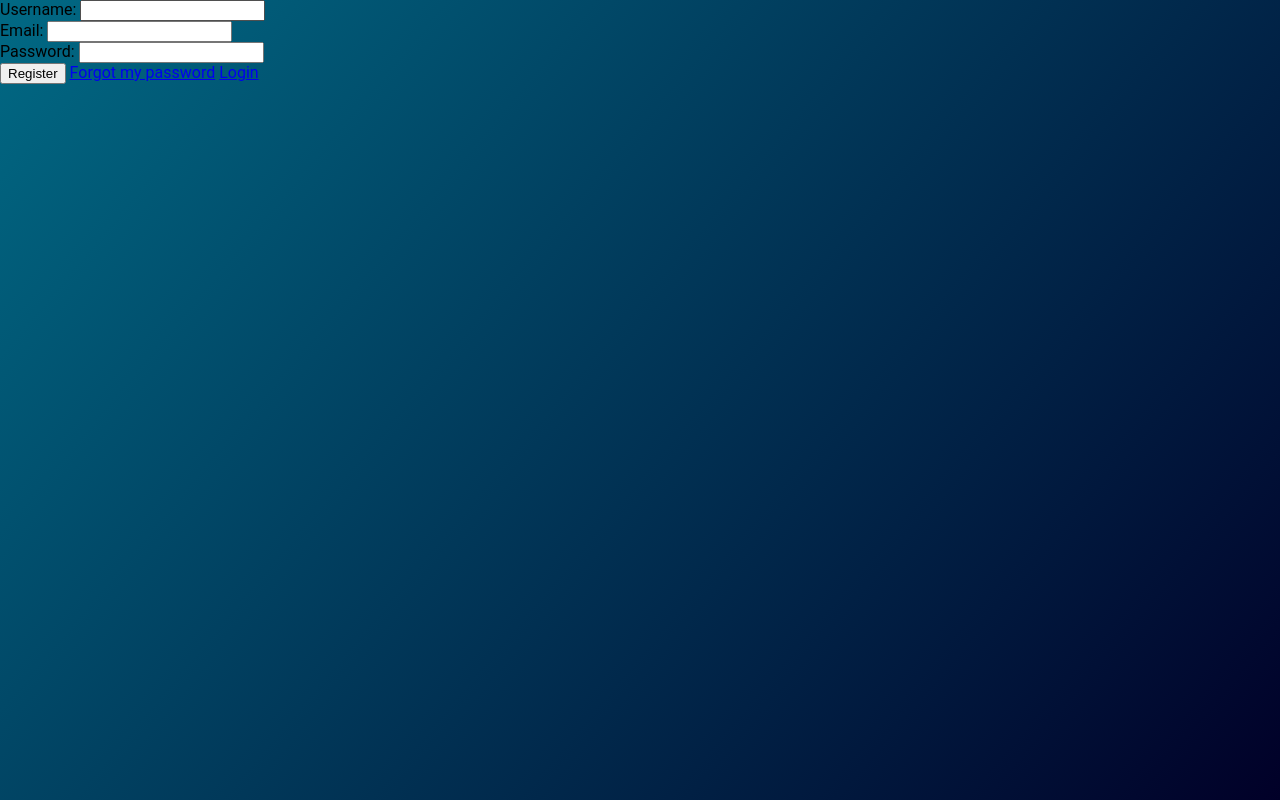
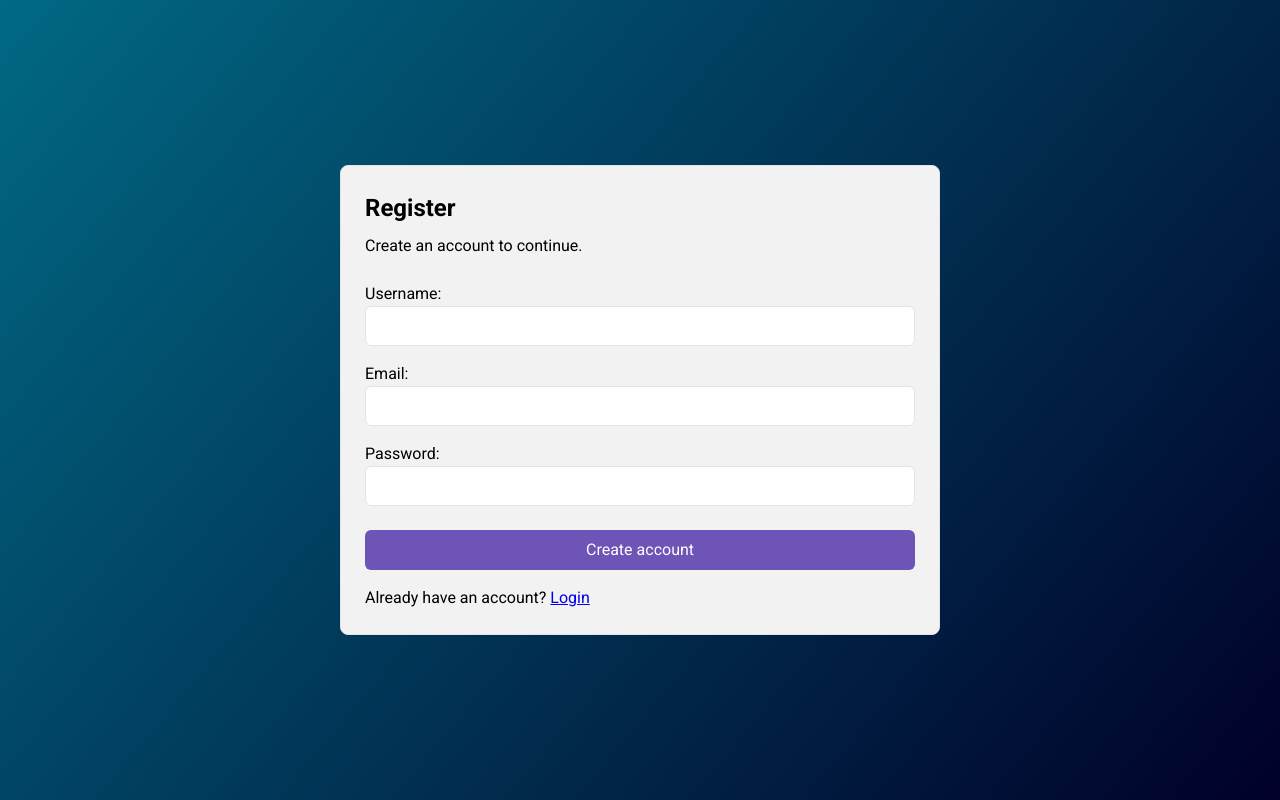
Before and after one commit to Ofir7909/computerSecurityProject, a Django app: page /register/ in a window 1280 px wide. Run offline with Django 5.2, Linux system fonts and the light colour scheme.

Commit message:
Register form

```diff
--- a/static/css/styles.css
+++ b/static/css/styles.css
@@ -1,10 +1,109 @@
+/* Variables */
 
-body , h1{
-    font-family: 'Roboto', Arial, sans-serif;
+:root {
+  --border: 240 5.9% 90%;
+  --clr-primary: 256, 40%, 52%;
+  --clr-primary-fg: 60, 43%, 99%;
+  --clr-card: 0, 0%, 95%;
+}
+
+/* CSS Reset */
+
+* {
+  box-sizing: border-box;
+  border-width: 0;
+  border-style: solid;
+  border-color: hsl(var(--border));
+  margin: 0;
+}
+
+html,
+body {
+  height: 100%;
 }
 
 body {
-    background: linear-gradient(130deg, #016984, #010028);
-    height: 100vh;
-    margin: 0;
+  min-height: 100vh;
+  line-height: 1.5;
+  font-family: "Roboto", Arial, sans-serif;
 }
+
+input,
+button,
+textarea,
+select {
+  font: inherit;
+}
+
+/* General Styles*/
+
+body {
+  background: linear-gradient(130deg, #016984, #010028);
+}
+
+input {
+  height: 2.5rem;
+  width: 100%;
+  border-radius: 0.375rem;
+  border-width: 1px;
+  padding: 0.5rem 0.75rem;
+}
+
+input[type="submit"],
+button {
+  height: 2.5rem;
+  width: 100%;
+  border-radius: 0.375rem;
+  border-width: 0;
+  padding: 0.5rem 0.75rem;
+}
+
+/* Reusable Components */
+
+.btn-primary {
+  background-color: hsl(var(--clr-primary));
+  color: hsl(var(--clr-primary-fg));
+}
+
+.btn-primary:hover {
+  background-color: hsl(var(--clr-primary), 90%);
+}
+
+.card {
+  background-color: hsl(var(--clr-card));
+  border-width: 1px;
+  border-radius: 0.5rem;
+  box-shadow: 0 1px 2px 0 rgb(0 0 0 / 0.05);
+}
+
+.card-header {
+  display: flex;
+  flex-direction: column;
+  gap: 0.375rem;
+  padding: 1.5rem;
+}
+
+.card-content {
+  padding: 1.5rem;
+  padding-top: 0;
+}
+
+.card-footer {
+  padding: 1.5rem;
+  padding-top: 0;
+}
+
+/* Pages */
+
+.input-page {
+  min-height: 100%;
+  display: flex;
+  justify-content: center;
+  align-items: center;
+}
+
+.input-form {
+  max-width: 600px;
+  flex: 1;
+  margin: 1rem;
+}
--- /dev/null
+++ b/static/css/utility.css
@@ -0,0 +1,35 @@
+/* Utility Classes */
+
+.flex-row {
+  display: flex;
+  flex-direction: row;
+}
+.flex-col {
+  display: flex;
+  flex-direction: column;
+}
+.flex-1 {
+  flex: 1;
+}
+
+.gap-0 {
+  gap: 0;
+}
+.gap-1 {
+  gap: 0.25rem;
+}
+.gap-2 {
+  gap: 0.5rem;
+}
+.gap-3 {
+  gap: 0.75rem;
+}
+.gap-4 {
+  gap: 1rem;
+}
+.gap-5 {
+  gap: 1.25rem;
+}
+.gap-6 {
+  gap: 1.5rem;
+}
--- a/website/templates/base.html
+++ b/website/templates/base.html
@@ -7,16 +7,23 @@
         <meta name="viewport" content="width=device-width, initial-scale=1.0">
 
         <title>
-        {% block title %}{% endblock %} | Communication LTD
+            {% block title %}
+            {% endblock title %}
+            | Communication LTD
         </title>
 
+        <link rel="preconnect" href="https://fonts.googleapis.com">
+        <link rel="preconnect" href="https://fonts.gstatic.com" crossorigin>
+        <link href="https://fonts.googleapis.com/css2?family=Roboto:ital,wght@0,100;0,300;0,400;0,500;0,700;0,900;1,100;1,300;1,400;1,500;1,700;1,900&display=swap"
+              rel="stylesheet">
         <link rel="stylesheet" href="{% static 'css/styles.css' %}">
+        <link rel="stylesheet" href="{% static 'css/utility.css' %}">
 
     </head>
 
     <body>
         {% block content %}
-    {% endblock %}
+        {% endblock content %}
     </body>
 
 </html>
--- a/website/templates/register.html
+++ b/website/templates/register.html
@@ -1,22 +1,33 @@
 {% extends "base.html" %}
 
-{% block title %}Register{% endblock %}
+{% block title %}
+    Register
+{% endblock title %}
 
 {% block content %}
-<form action="." method="post">
+    <div class="input-page">
+        <form action="{% url 'register' %}" method="post" class="card input-form">
             {% csrf_token %}
+            <div class="card-header flex-col gap-2">
+                <h2>Register</h2>
+                <p>Create an account to continue.</p>
+            </div>
+            <div class="card-content flex-col gap-4">
                 {{ form.non_field_errors }}
                 {% for field in form %}
                     <div class="form-field">
                         {{ field.errors }}
                         {{ field.label_tag }} {{ field }}
-        {% if field.help_text %}
-        <p class="help">{{ field.help_text|safe }}</p>
-        {% endif %}
+                        {% if field.help_text %}<p class="help">{{ field.help_text|safe }}</p>{% endif %}
                     </div>
                 {% endfor %}
-    <input type="submit" value="Register">
-    <a href="/reset-password">Forgot my password</a>
-    <a href="/login">Login</a>
+            </div>
+            <div class="card-footer flex-col gap-4">
+                <input type="submit" class="btn-primary" value="Create account">
+                <div>
+                    Already have an account? <a href="{% url 'login' %}">Login</a>
+                </div>
+            </div>
         </form>
-{% endblock %}
+    </div>
+{% endblock content %}
--- a/website/views.py
+++ b/website/views.py
@@ -1,5 +1,5 @@
 from django.db import IntegrityError
-from django.shortcuts import render
+from django.shortcuts import render, redirect
 from django.template import loader
 from django.http import HttpResponse, HttpRequest
 from .forms import LoginForm, RegisterForm, ResetPasswordForm, ForgotPasswordForm
@@ -23,25 +23,22 @@ def login(request):
 
 
 def register(request: HttpRequest):
-    register_template = loader.get_template("register.html")
-    if request.method == "GET":
-        form = RegisterForm()
-        return HttpResponse(register_template.render({"form": form}, request))
-
-    elif request.method == "POST":
+    if request.method == "POST":
         form = RegisterForm(request.POST)
 
-        if not form.is_valid():
-            return HttpResponse(register_template.render({"form": form}, request))
+        if form.is_valid():
+            try:
+                user = User.objects.create_user(
+                    form.data["username"], form.data["email"], form.data["password"]
+                )
+            except IntegrityError:
+                form.add_error(None, "User already exists")
+                # ERROR
 
-        try:
-            user = User.objects.create_user(
-                form.data["username"], form.data["email"], form.data["password"])
-        except IntegrityError:
-            form.add_error(None, "User already exists")
-            return HttpResponse(register_template.render({"form": form}, request))
-
-        return HttpResponse("user created successfully")
+        return redirect("login")
+    elif request.method == "GET":
+        form = RegisterForm()
+    return render(request, "register.html", {"form": form})
 
 def forgot_password(request):
     if request.method == "POST":
```
Lines whose indentation alone changed are shown as unchanged.
